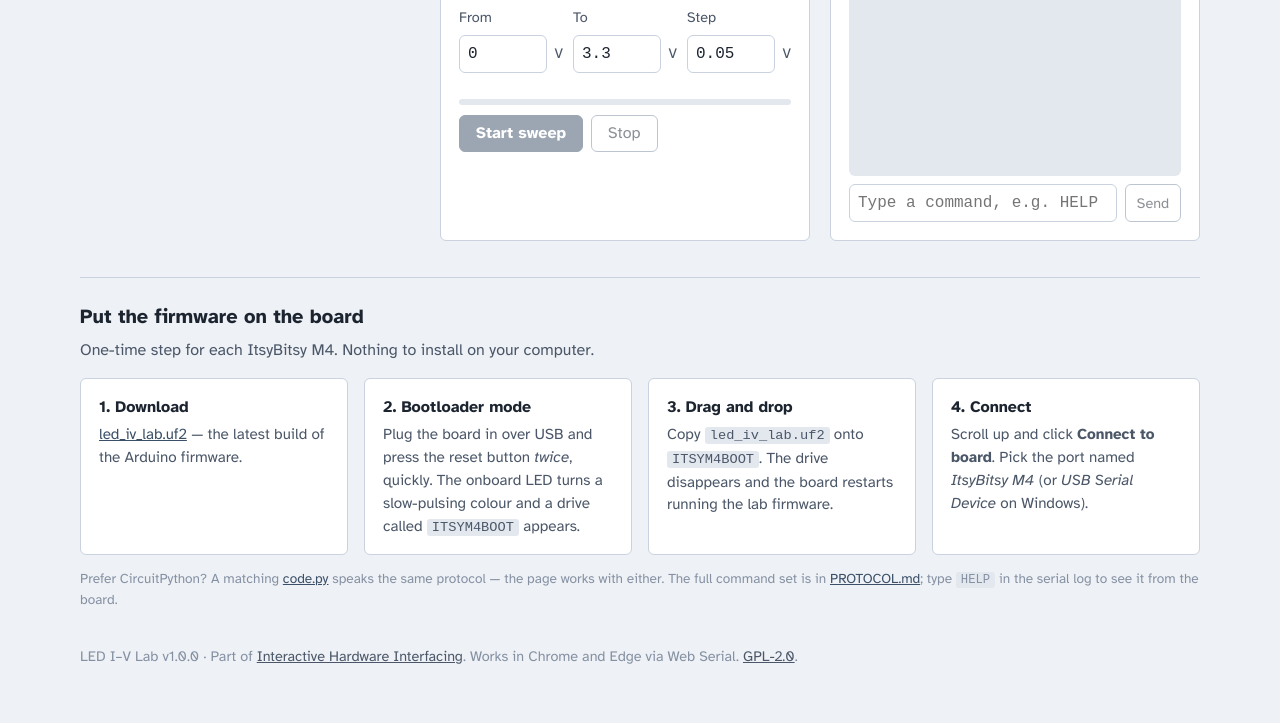
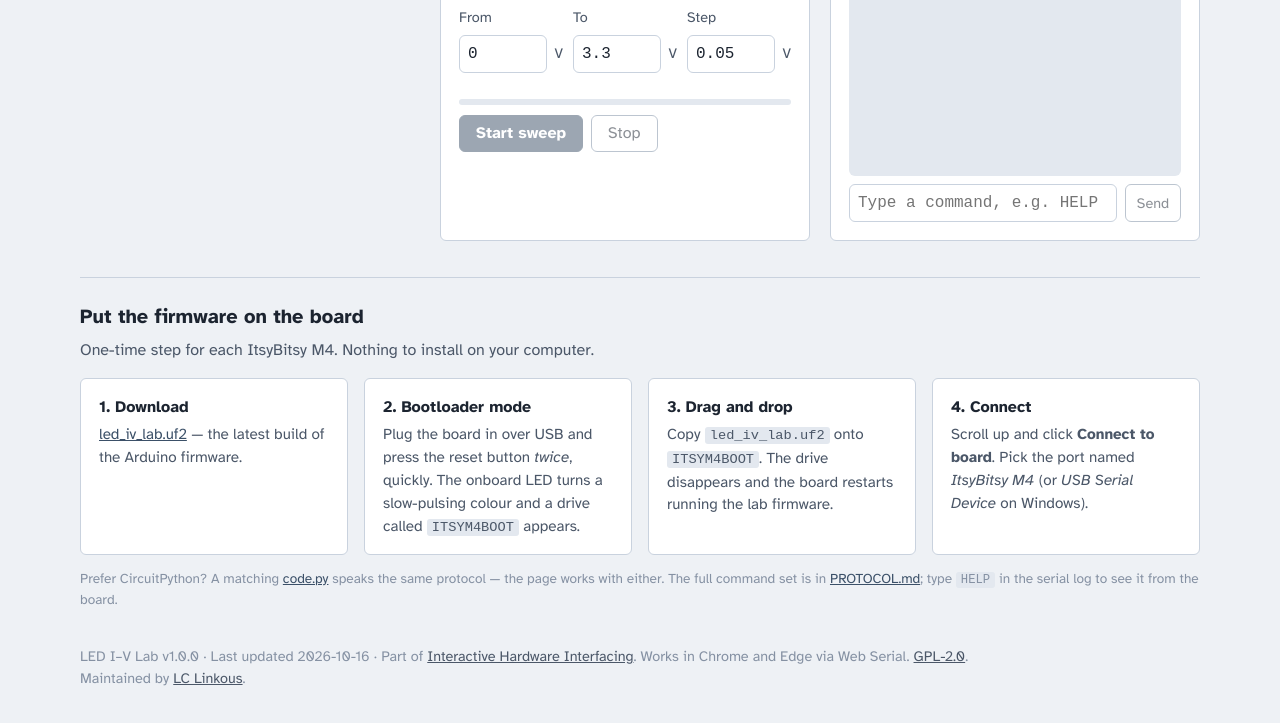
Before and after one commit to interactive-hardware-interfacing/led-iv-lab, a plain HTML site: page index.html in a window 1280 px wide. Shown: the part 814-1537 px from the top of the page. Drawn offline with Linux system fonts and the light colour scheme; a web font is replaced by a local one.

Commit message:
release 1 prep

```diff
--- a/index.html
+++ b/index.html
@@ -357,7 +357,8 @@
 </section>
 
 <footer>
-  LED I–V Lab v1.0.0 · Part of <a href="https://interactive-hardware-interfacing.github.io/">Interactive Hardware Interfacing</a>. Works in Chrome and Edge via Web Serial. <a href="https://github.com/interactive-hardware-interfacing/led-iv-lab/blob/main/LICENSE">GPL-2.0</a>.
+  LED I–V Lab v1.0.0 · Last updated <time id="updated" datetime="2026-10-16">2026-10-16</time> · Part of <a href="https://interactive-hardware-interfacing.github.io/">Interactive Hardware Interfacing</a>. Works in Chrome and Edge via Web Serial. <a href="https://github.com/interactive-hardware-interfacing/led-iv-lab/blob/main/LICENSE">GPL-2.0</a>.<br>
+  Maintained by <a href="https://github.com/LC-Linkous">LC Linkous</a>.
 </footer>
 </div>
 
```
Also changed, not shown: 1 other file.
